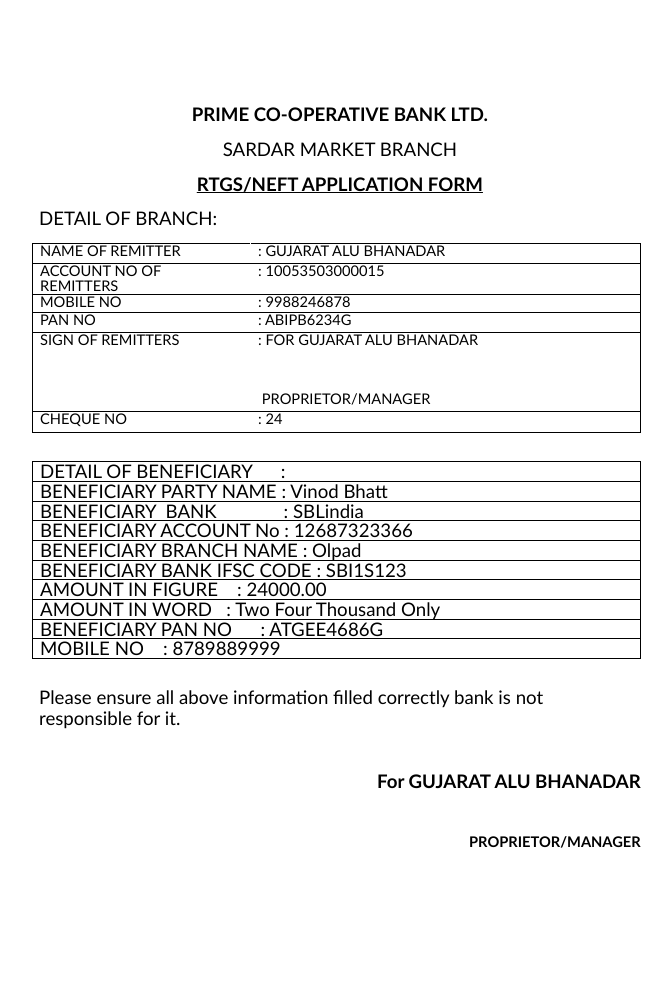
After one commit to ronbaddi004/Sequoia, a Django app: page /rtgs/9/ in a window 1280 px wide. The commit adds this page. Shown: the whole page, without its empty margins (65-737 px from the left). Run offline with Django 3.2, Linux system fonts and the light colour scheme; a user stored in the database is signed in; data comes from the database, SQL or seed files in the repository; both versions use the stored data as it was after the commit; some libraries are stand-ins or nearby versions; some web fonts are replaced.

Commit message:
Updated RTGS FORM

```diff
--- a/SequoiaApp/urls.py
+++ b/SequoiaApp/urls.py
@@ -18,4 +18,8 @@ urlpatterns = [
         login_required(CustomerUpdateView.as_view()), name='customer_update'),
     url(r'^customer/(?P<pk>\d+)/delete/$',
         views.customer_delete, name='customer_delete'),
+    url(r'^rtgs/$', views.rtgs_list, name='rtgs_list'),
+    url(r'^rtgs/(?P<pk>\d+)/$', views.rtgs, name='rtgs'),
+    url(r'^rtgs/create/$', views.rtgs_create, name='rtgs_create'),
+    url(r'^rtgs/form/$', views.rtgs_form, name='rtgs_form'),
 ]
--- a/SequoiaApp/views.py
+++ b/SequoiaApp/views.py
@@ -3,13 +3,13 @@ Importing reqiured packages
 """
 from django.contrib.auth.decorators import login_required
 from django.core.urlresolvers import reverse
-from django.shortcuts import get_object_or_404, HttpResponseRedirect, redirect, render
+from django.shortcuts import get_object_or_404, HttpResponseRedirect, redirect, render, render_to_response
 from django.utils.decorators import method_decorator
 from django.views.generic import UpdateView
 
 from .filters import RemitterFilter, CustomerFilter
-from .forms import RemitterForm, CustomerForm
-from .models import Remitter, Customer
+from .forms import RemitterForm, CustomerForm, RTGSForm
+from .models import Remitter, Customer, RTGS
 # Create your views here.
 
 @login_required
@@ -99,3 +99,45 @@ def customer_delete(request, pk=None):
     customer = get_object_or_404(Customer, pk=pk)
     customer.delete()
     return redirect("customer_search")
+
+@login_required
+def rtgs_create(request):
+    remitters = Remitter.objects.all()
+    form = RTGSForm(request.POST or None)
+    if form.is_valid():
+        form.save(commit=False)
+        print(request.POST)
+        rtgs = RTGS.objects.create(
+            customer=form.cleaned_data.get('name'),
+            remitter=form.cleaned_data.get('remitter'),
+            cheque_number=form.cleaned_data.get('cheque_number'),
+            amount_in_figure=form.cleaned_data.get('amount_in_figure'),
+            amount_in_word=form.cleaned_data.get('amount_in_word')
+        )
+        Customer.objects.create(
+            name=form.cleaned_data.get('name'),
+            bank_name=form.cleaned_data.get('bank_name'),
+            bank_account_number=form.cleaned_data.get('bank_account_number'),
+            bank_branch_name=form.cleaned_data.get('bank_branch_name'),
+            bank_ifsc_code=form.cleaned_data.get('bank_ifsc_code'),
+            PAN=form.cleaned_data.get('PAN'),
+            mobile_number=form.cleaned_data.get('mobile_number'),
+            GSTIN=form.cleaned_data.get('GSTIN')
+        )
+        return render_to_response("SequoiaApp/rtgs_form.html", {'rtgs': rtgs})
+    return render(request, 'SequoiaApp/rtgs_create.html', {'form':form, 'remitters': remitters})
+
+
+@login_required
+def rtgs_form(request):
+    return render(request, 'SequoiaApp/rtgs_form.html')
+
+@login_required
+def rtgs_list(request):
+    rtgs_list = RTGS.objects.all()
+    return render(request, 'SequoiaApp/rtgs_list.html', {'rtgs': rtgs_list})
+
+@login_required
+def rtgs(request, pk):
+    rtgs = get_object_or_404(RTGS, pk=pk)
+    return render(request, 'SequoiaApp/rtgs_form.html', {'rtgs': rtgs})
--- a/SequoiaProject/settings.py
+++ b/SequoiaProject/settings.py
@@ -37,7 +37,7 @@ INSTALLED_APPS = [
     'django.contrib.sessions',
     'django.contrib.messages',
     'django.contrib.staticfiles',
-
+    # 'django.contrib.formtools',
     'SequoiaApp',
     'widget_tweaks',
 ]
@@ -72,6 +72,8 @@ TEMPLATES = [
 
 WSGI_APPLICATION = 'SequoiaProject.wsgi.application'
 
+LOGIN_REDIRECT_URL = 'home'
+LOGOUT_REDIRECT_URL = 'home'
 
 # Database
 # https://docs.djangoproject.com/en/1.11/ref/settings/#databases
@@ -127,3 +129,5 @@ STATIC_URL = '/static/'
 STATICFILES_DIRS = [
     os.path.join(BASE_DIR, 'static'),
 ]
+
+LOGIN_URL = "login"
--- a/templates/SequoiaApp/customer_search.html
+++ b/templates/SequoiaApp/customer_search.html
@@ -1,4 +1,7 @@
-{% extends "base.html" %} {% load widget_tweaks %} {% block content %}
+{% extends "base.html" %}
+{% block title %} Search Customer - {{ block.super }} {% endblock title %}
+{% load widget_tweaks %}
+{% block content %}
 <h1>Customer List:</h1>
 <div class="jumbotron" style="padding-top:3%; padding-bottom:3%; margin-top:2%">
     <form method="get">
--- a/templates/SequoiaApp/remitter_search.html
+++ b/templates/SequoiaApp/remitter_search.html
@@ -1,4 +1,7 @@
-{% extends "base.html" %} {% load widget_tweaks %} {% block content %}
+{% extends "base.html" %}
+{% block title %} Search Remitter - {{ block.super }} {% endblock title %}
+{% load widget_tweaks %}
+{% block content %}
 <h1>Remitter List:</h1>
 <div class="jumbotron" style="padding-top:3%; padding-bottom:3%; margin-top:2%">
     <form method="get">
--- /dev/null
+++ b/templates/SequoiaApp/rtgs_form.html
@@ -0,0 +1,535 @@
+<html>
+
+<head>
+    <meta content="text/html; charset=UTF-8" http-equiv="content-type">
+    <style type="text/css">
+        @import url('https://themes.googleusercontent.com/fonts/css?kit=fpjTOVmNbO4Lz34iLyptLUXza5VhXqVC6o75Eld_V98');
+        ol {
+            margin: 0;
+            padding: 0
+        }
+
+        table td,
+        table th {
+            padding: 0
+        }
+
+        .c15 {
+            border-right-style: solid;
+            padding: 0pt 5.4pt 0pt 5.4pt;
+            border-bottom-color: #000000;
+            border-top-width: 1pt;
+            border-right-width: 1pt;
+            border-left-color: #000000;
+            vertical-align: top;
+            border-right-color: #000000;
+            border-left-width: 1pt;
+            border-top-style: solid;
+            border-left-style: solid;
+            border-bottom-width: 1pt;
+            width: 462.1pt;
+            border-top-color: #000000;
+            border-bottom-style: solid
+        }
+
+        .c10 {
+            border-right-style: solid;
+            padding: 0pt 5.4pt 0pt 5.4pt;
+            border-bottom-color: #000000;
+            border-top-width: 1pt;
+            border-right-width: 1pt;
+            border-left-color: #ffffff;
+            vertical-align: top;
+            border-right-color: #000000;
+            border-left-width: 1pt;
+            border-top-style: solid;
+            border-left-style: solid;
+            border-bottom-width: 1pt;
+            width: 291pt;
+            border-top-color: #000000;
+            border-bottom-style: solid
+        }
+
+        .c5 {
+            border-right-style: solid;
+            padding: 0pt 5.4pt 0pt 5.4pt;
+            border-bottom-color: #000000;
+            border-top-width: 1pt;
+            border-right-width: 1pt;
+            border-left-color: #000000;
+            vertical-align: top;
+            border-right-color: #ffffff;
+            border-left-width: 1pt;
+            border-top-style: solid;
+            border-left-style: solid;
+            border-bottom-width: 1pt;
+            width: 158.2pt;
+            border-top-color: #000000;
+            border-bottom-style: solid
+        }
+
+        .c0 {
+            -webkit-text-decoration-skip: none;
+            color: #000000;
+            font-weight: 700;
+            text-decoration: underline;
+            vertical-align: baseline;
+            text-decoration-skip-ink: none;
+            font-size: 14pt;
+            font-family: "Calibri";
+            font-style: normal
+        }
+
+        .c3 {
+            color: #000000;
+            font-weight: 400;
+            text-decoration: none;
+            vertical-align: baseline;
+            font-size: 11pt;
+            font-family: "Calibri";
+            font-style: normal
+        }
+
+        .c19 {
+            padding-top: 0pt;
+            padding-bottom: 10pt;
+            line-height: 1.1500000000000001;
+            orphans: 2;
+            widows: 2;
+            text-align: center
+        }
+
+        .c1 {
+            padding-top: 0pt;
+            padding-bottom: 10pt;
+            line-height: 1.1500000000000001;
+            orphans: 2;
+            widows: 2;
+            text-align: right
+        }
+
+        .c12 {
+            padding-top: 0pt;
+            padding-bottom: 10pt;
+            line-height: 1.1500000000000001;
+            orphans: 2;
+            widows: 2;
+            text-align: left
+        }
+
+        .c2 {
+            padding-top: 0pt;
+            padding-bottom: 0pt;
+            line-height: 1.0;
+            orphans: 2;
+            widows: 2;
+            text-align: left
+        }
+
+        .c9 {
+            color: #000000;
+            font-weight: 400;
+            text-decoration: none;
+            vertical-align: baseline;
+            font-family: "Calibri";
+            font-style: normal
+        }
+
+        .c16 {
+            color: #000000;
+            text-decoration: none;
+            vertical-align: baseline;
+            font-family: "Calibri";
+            font-style: normal
+        }
+
+        .c13 {
+            margin-left: -5.4pt;
+            border-spacing: 0;
+            border-collapse: collapse;
+            margin-right: auto
+        }
+
+        .c20 {
+            background-color: #ffffff;
+            max-width: 451.3pt;
+            padding: 72pt 72pt 72pt 72pt
+        }
+
+        .c18 {
+            height: 59pt
+        }
+
+        .c4 {
+            height: 11pt
+        }
+
+        .c6 {
+            height: 15pt
+        }
+
+        .c11 {
+            height: 16pt
+        }
+
+        .c8 {
+            height: 0pt
+        }
+
+        .c17 {
+            height: 14pt
+        }
+
+        .c7 {
+            font-size: 14pt
+        }
+
+        .c14 {
+            font-weight: 700
+        }
+
+        .title {
+            padding-top: 24pt;
+            color: #000000;
+            font-weight: 700;
+            font-size: 36pt;
+            padding-bottom: 6pt;
+            font-family: "Calibri";
+            line-height: 1.1500000000000001;
+            page-break-after: avoid;
+            orphans: 2;
+            widows: 2;
+            text-align: left
+        }
+
+        .subtitle {
+            padding-top: 18pt;
+            color: #666666;
+            font-size: 24pt;
+            padding-bottom: 4pt;
+            font-family: "Georgia";
+            line-height: 1.1500000000000001;
+            page-break-after: avoid;
+            font-style: italic;
+            orphans: 2;
+            widows: 2;
+            text-align: left
+        }
+
+        li {
+            color: #000000;
+            font-size: 11pt;
+            font-family: "Calibri"
+        }
+
+        p {
+            margin: 0;
+            color: #000000;
+            font-size: 11pt;
+            font-family: "Calibri"
+        }
+
+        h1 {
+            padding-top: 24pt;
+            color: #000000;
+            font-weight: 700;
+            font-size: 24pt;
+            padding-bottom: 6pt;
+            font-family: "Calibri";
+            line-height: 1.1500000000000001;
+            page-break-after: avoid;
+            orphans: 2;
+            widows: 2;
+            text-align: left
+        }
+
+        h2 {
+            padding-top: 18pt;
+            color: #000000;
+            font-weight: 700;
+            font-size: 18pt;
+            padding-bottom: 4pt;
+            font-family: "Calibri";
+            line-height: 1.1500000000000001;
+            page-break-after: avoid;
+            orphans: 2;
+            widows: 2;
+            text-align: left
+        }
+
+        h3 {
+            padding-top: 14pt;
+            color: #000000;
+            font-weight: 700;
+            font-size: 14pt;
+            padding-bottom: 4pt;
+            font-family: "Calibri";
+            line-height: 1.1500000000000001;
+            page-break-after: avoid;
+            orphans: 2;
+            widows: 2;
+            text-align: left
+        }
+
+        h4 {
+            padding-top: 12pt;
+            color: #000000;
+            font-weight: 700;
+            font-size: 12pt;
+            padding-bottom: 2pt;
+            font-family: "Calibri";
+            line-height: 1.1500000000000001;
+            page-break-after: avoid;
+            orphans: 2;
+            widows: 2;
+            text-align: left
+        }
+
+        h5 {
+            padding-top: 11pt;
+            color: #000000;
+            font-weight: 700;
+            font-size: 11pt;
+            padding-bottom: 2pt;
+            font-family: "Calibri";
+            line-height: 1.1500000000000001;
+            page-break-after: avoid;
+            orphans: 2;
+            widows: 2;
+            text-align: left
+        }
+
+        h6 {
+            padding-top: 10pt;
+            color: #000000;
+            font-weight: 700;
+            font-size: 10pt;
+            padding-bottom: 2pt;
+            font-family: "Calibri";
+            line-height: 1.1500000000000001;
+            page-break-after: avoid;
+            orphans: 2;
+            widows: 2;
+            text-align: left
+        }
+    </style>
+</head>
+
+<body class="c20">
+    <p class="c19">
+        <span class="c7 c14 c16">PRIME CO-OPERATIVE BANK LTD.</span>
+    </p>
+    <p class="c19">
+        <span class="c9 c7">SARDAR MARKET BRANCH</span>
+    </p>
+    <p class="c19">
+        <span class="c0">RTGS/NEFT APPLICATION FORM</span>
+    </p>
+    <p class="c12">
+        <span class="c7">DETAIL OF BRANCH:</span>
+    </p>
+    <a id="t.195d760d2c8d695e815815396815ca962a66e411"></a>
+    <a id="t.0"></a>
+    <table class="c13">
+        <tbody>
+            <tr class="c6">
+                <td class="c5" colspan="1" rowspan="1">
+                    <p class="c2">
+                        <span class="c3">NAME OF REMITTER</span>
+                    </p>
+                </td>
+                <td class="c10" colspan="1" rowspan="1">
+                    <p class="c2">
+                        <span class="c3">: {{ rtgs.remitter.name }}</span>
+                    </p>
+                </td>
+            </tr>
+            <tr class="c17">
+                <td class="c5" colspan="1" rowspan="1">
+                    <p class="c2">
+                        <span class="c3">ACCOUNT NO OF REMITTERS</span>
+                    </p>
+                </td>
+                <td class="c10" colspan="1" rowspan="1">
+                    <p class="c2">
+                        <span class="c3">: {{ rtgs.remitter.account_number }}</span>
+                    </p>
+                </td>
+            </tr>
+            <tr class="c17">
+                <td class="c5" colspan="1" rowspan="1">
+                    <p class="c2">
+                        <span class="c3">MOBILE NO</span>
+                    </p>
+                </td>
+                <td class="c10" colspan="1" rowspan="1">
+                    <p class="c2">
+                        <span class="c3">: {{ rtgs.remitter.mobile_number }}</span>
+                    </p>
+                </td>
+            </tr>
+            <tr class="c6">
+                <td class="c5" colspan="1" rowspan="1">
+                    <p class="c2">
+                        <span class="c3">PAN NO</span>
+                    </p>
+                </td>
+                <td class="c10" colspan="1" rowspan="1">
+                    <p class="c2">
+                        <span class="c3">: {{ rtgs.remitter.PAN }}</span>
+                    </p>
+                </td>
+            </tr>
+            <tr class="c18">
+                <td class="c5" colspan="1" rowspan="1">
+                    <p class="c2">
+                        <span class="c3">SIGN OF REMITTERS</span>
+                    </p>
+                    <p class="c2 c4">
+                        <span class="c3"></span>
+                    </p>
+                    <p class="c2 c4">
+                        <span class="c3"></span>
+                    </p>
+                    <p class="c2">
+                        <span class="c3">&nbsp; &nbsp; &nbsp; &nbsp; &nbsp; &nbsp; &nbsp; &nbsp; &nbsp; &nbsp; &nbsp; &nbsp; &nbsp; &nbsp;
+                            &nbsp; &nbsp; &nbsp; &nbsp; &nbsp; &nbsp; &nbsp; &nbsp; &nbsp; &nbsp; &nbsp; &nbsp; &nbsp; &nbsp;
+                            &nbsp; &nbsp; &nbsp; &nbsp; &nbsp; &nbsp; &nbsp; &nbsp;</span>
+                    </p>
+                </td>
+                <td class="c10" colspan="1" rowspan="1">
+                    <p class="c2">
+                        <span class="c3">: FOR {{ rtgs.remitter.name }}</span>
+                    </p>
+                    <p class="c2 c4">
+                        <span class="c3"></span>
+                    </p>
+                    <p class="c2 c4">
+                        <span class="c3"></span>
+                    </p>
+                    <p class="c2 c4">
+                        <span class="c3"></span>
+                    </p>
+                    <p class="c2">
+                        <span class="c3">&nbsp;PROPRIETOR/MANAGER</span>
+                    </p>
+                </td>
+            </tr>
+            <tr class="c11">
+                <td class="c5" colspan="1" rowspan="1">
+                    <p class="c2">
+                        <span class="c3">CHEQUE NO</span>
+                    </p>
+                </td>
+                <td class="c10" colspan="1" rowspan="1">
+                    <p class="c2">
+                        <span class="c3">: {{ rtgs.cheque_number }}</span>
+                    </p>
+                </td>
+            </tr>
+        </tbody>
+    </table>
+    <p class="c12 c4">
+        <span class="c9 c7"></span>
+    </p>
+    <a id="t.a1ee4975ef558cfe1f9521d1f00e10617eef1f90"></a>
+    <a id="t.1"></a>
+    <table class="c13">
+        <tbody>
+            <tr class="c8">
+                <td class="c15" colspan="1" rowspan="1">
+                    <p class="c2">
+                        <span class="c9 c7">DETAIL OF BENEFICIARY &nbsp; &nbsp; &nbsp;:</span>
+                    </p>
+                </td>
+            </tr>
+            <tr class="c8">
+                <td class="c15" colspan="1" rowspan="1">
+                    <p class="c2">
+                        <span class="c7 c9">BENEFICIARY PARTY NAME : {{ rtgs.customer.name }}</span>
+                    </p>
+                </td>
+            </tr>
+            <tr class="c8">
+                <td class="c15" colspan="1" rowspan="1">
+                    <p class="c2">
+                        <span class="c9 c7">BENEFICIARY &nbsp;BANK &nbsp; &nbsp; &nbsp; &nbsp; &nbsp; &nbsp; &nbsp;: {{ rtgs.customer.bank_name }}</span>
+                    </p>
+                </td>
+            </tr>
+            <tr class="c8">
+                <td class="c15" colspan="1" rowspan="1">
+                    <p class="c2">
+                        <span class="c9 c7">BENEFICIARY ACCOUNT No : {{ rtgs.customer.bank_account_number }}</span>
+                    </p>
+                </td>
+            </tr>
+            <tr class="c8">
+                <td class="c15" colspan="1" rowspan="1">
+                    <p class="c2">
+                        <span class="c9 c7">BENEFICIARY BRANCH NAME : {{ rtgs.customer.bank_branch_name }}</span>
+                    </p>
+                </td>
+            </tr>
+            <tr class="c8">
+                <td class="c15" colspan="1" rowspan="1">
+                    <p class="c2">
+                        <span class="c9 c7">BENEFICIARY BANK IFSC CODE : {{ rtgs.customer.bank_ifsc_code }}</span>
+                    </p>
+                </td>
+            </tr>
+            <tr class="c8">
+                <td class="c15" colspan="1" rowspan="1">
+                    <p class="c2">
+                        <span class="c9 c7">AMOUNT IN FIGURE &nbsp; &nbsp;: {{ rtgs.amount_in_figure }}</span>
+                    </p>
+                </td>
+            </tr>
+            <tr class="c8">
+                <td class="c15" colspan="1" rowspan="1">
+                    <p class="c2">
+                        <span class="c9 c7">AMOUNT IN WORD &nbsp; : {{ rtgs.amount_in_word }}</span>
+                    </p>
+                </td>
+            </tr>
+            <tr class="c8">
+                <td class="c15" colspan="1" rowspan="1">
+                    <p class="c2">
+                        <span class="c9 c7">BENEFICIARY PAN NO &nbsp; &nbsp; &nbsp;: {{ rtgs.customer.PAN }}</span>
+                    </p>
+                </td>
+            </tr>
+            <tr class="c8">
+                <td class="c15" colspan="1" rowspan="1">
+                    <p class="c2">
+                        <span class="c9 c7">MOBILE NO &nbsp; &nbsp;: {{ rtgs.customer.mobile_number }}</span>
+                    </p>
+                </td>
+            </tr>
+        </tbody>
+    </table>
+    <p class="c12 c4">
+        <span class="c9 c7"></span>
+    </p>
+    <p class="c12">
+        <span class="c9 c7">Please ensure all above information filled correctly bank is not responsible for it.</span>
+    </p>
+    <p class="c12 c4">
+        <span class="c9 c7"></span>
+    </p>
+    <p class="c1">
+        <span class="c7">&nbsp;&nbsp;&nbsp;&nbsp;&nbsp;&nbsp;&nbsp;&nbsp;</span>
+        <span class="c16 c7 c14">For {{ rtgs.remitter.name }}</span>
+    </p>
+    <p class="c1 c4">
+        <span class="c16 c7 c14"></span>
+    </p>
+    <p class="c1">
+        <span class="c14">PROPRIETOR/MANAGER</span>
+    </p>
+    <p class="c1">
+        <span class="c9 c7">&nbsp;</span>
+    </p>
+</body>
+
+</html>
--- a/templates/base.html
+++ b/templates/base.html
@@ -23,7 +23,7 @@
         <div class="collapse navbar-collapse" id="navbarResponsive">
             <ul class="navbar-nav navbar-sidenav" id="exampleAccordion">
                 <li class="nav-item" data-toggle="tooltip" data-placement="right" title="RTGS">
-                    <a class="nav-link" href="">
+                    <a class="nav-link" href="{% url 'rtgs_create' %}">
                         <i class="fa fa-fw fa-link"></i>
                         <span class="nav-link-text">RTGS</span>
                     </a>
```
Also changed, not shown: SequoiaApp/forms.py (+18 -1 lines), templates/SequoiaApp/rtgs_create.html (added, +69 -0 lines), db.sqlite3, templates/SequoiaApp/rtgs_list.html (added).
